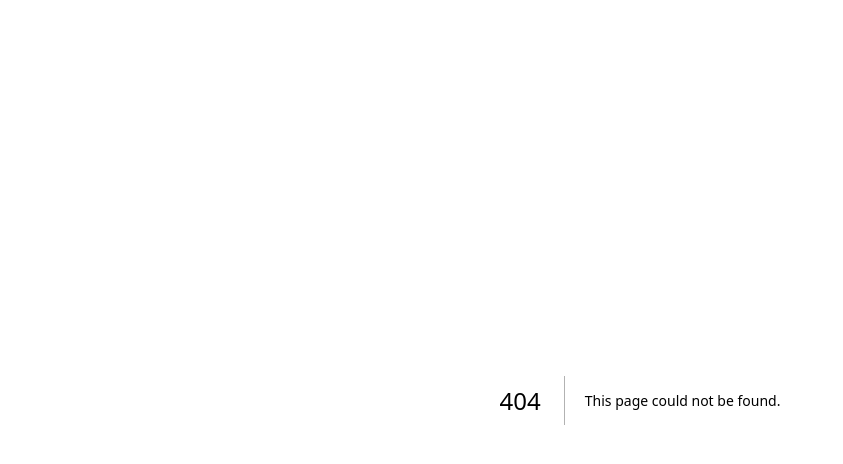
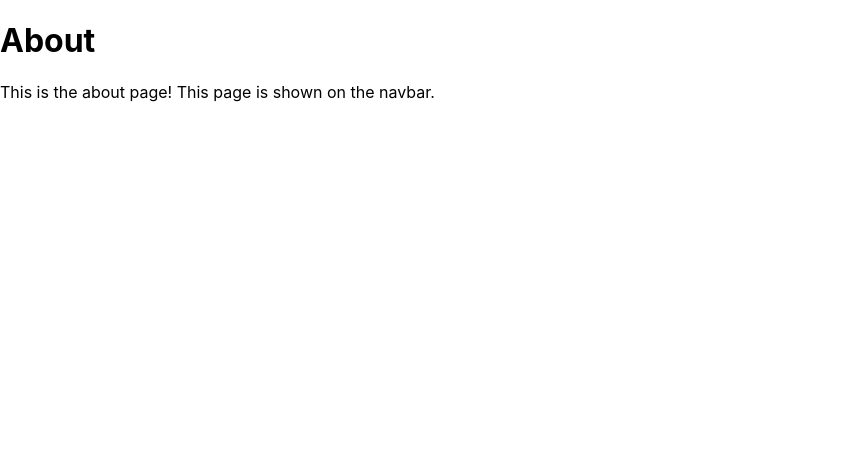
Before and after one commit to PhysisVerse/support, a Next.js app: page /uber in a window 1280 px wide. Before the commit this address had no page. Shown: the top 464 px of the page, without its empty margins (0-843 px from the left). Built offline with nearby package versions, Linux system fonts and the light colour scheme.

Commit message:
Create uber.mdx

```diff
--- /dev/null
+++ b/pages/uber.mdx
@@ -0,0 +1,3 @@
+# About
+
+This is the about page! This page is shown on the navbar.
```
